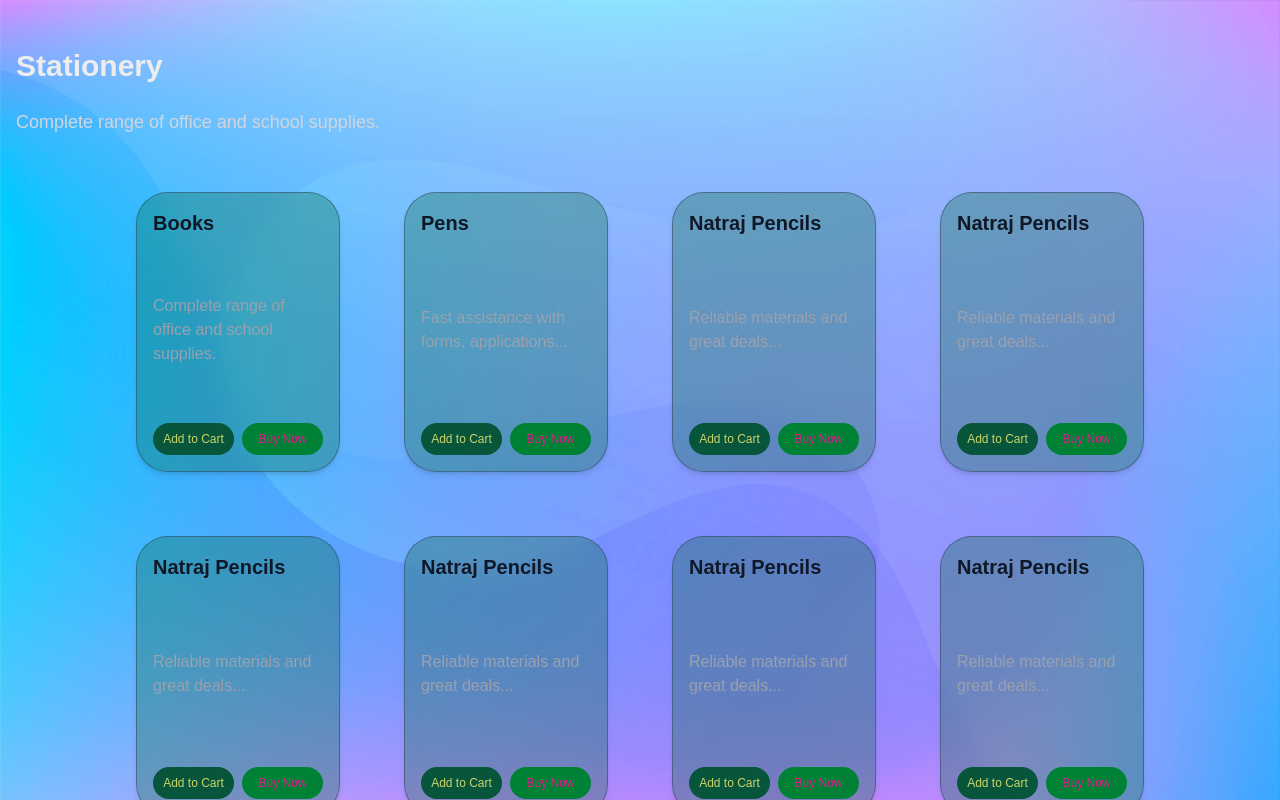
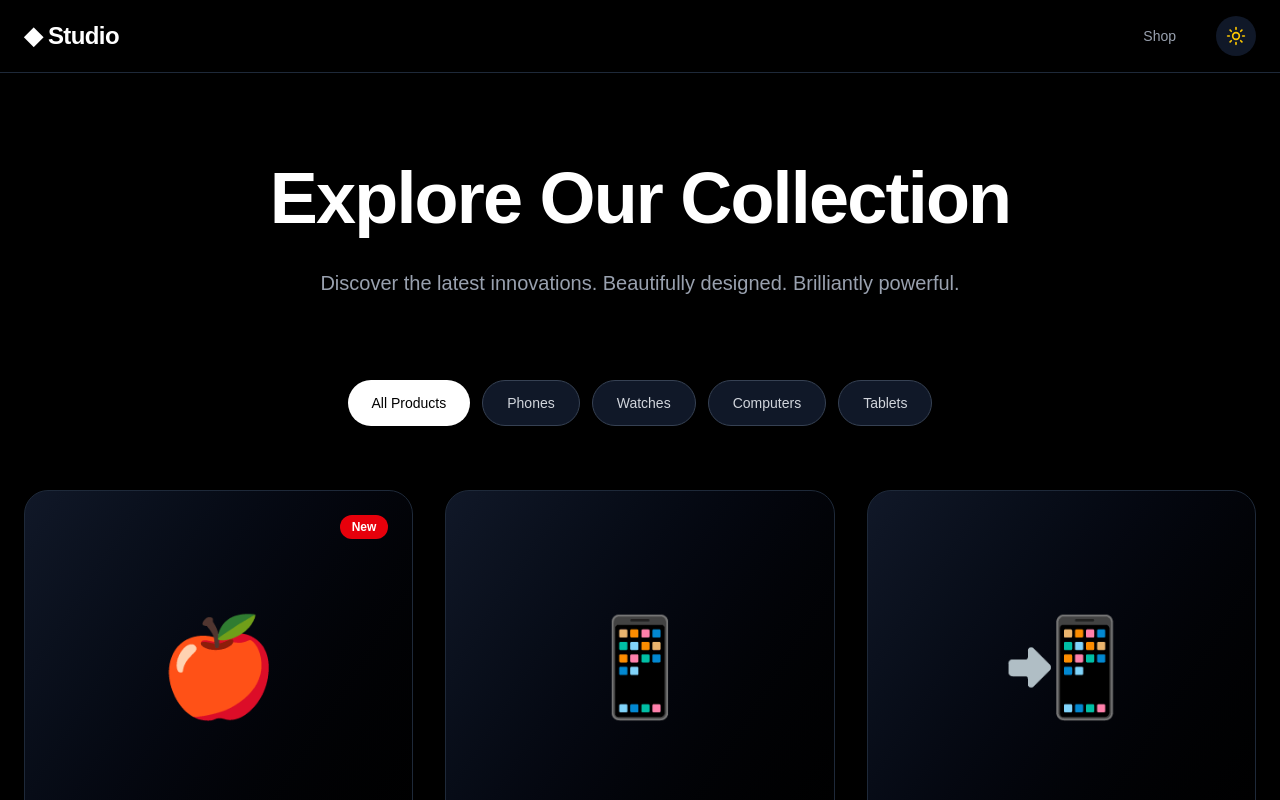
Before and after one commit to Raj9113/SK-stationary-website, a Next.js app: page /stationery in a window 1280 px wide. Shown: the top 800 px of the page. Built offline with nearby package versions, Linux system fonts and the light colour scheme.

Commit message:
config product layout

```diff
--- a/package.json
+++ b/package.json
@@ -9,6 +9,7 @@
     "lint": "eslint"
   },
   "dependencies": {
+    "lucide-react": "^1.16.0",
     "mongoose": "^9.6.1",
     "next": "^16.2.4",
     "react": "^19.2.5",
--- a/src/app/stationery/page.tsx
+++ b/src/app/stationery/page.tsx
@@ -1,333 +1,407 @@
-const Card = ({
-  title,
-  description,
-  linkText,
-  linkText2,
-  href,
-}: {
-  title: string;
+'use client';
+
+import { useState } from 'react';
+import { ChevronRight, Sun, Moon } from 'lucide-react';
+
+interface Product {
+  id: number;
+  name: string;
+  category: string;
+  price: string;
+  image: string;
   description: string;
-  linkText: string;
-  linkText2: string;
-  href: string;
-}) => {
+  badge?: string;
+}
+
+interface Category {
+  id: string;
+  label: string;
+}
+
+const products: Product[] = [
+  {
+    id: 1,
+    name: 'Pro Max',
+    category: 'phones',
+    price: '$1,199',
+    image: '🍎',
+    description: 'Stunning display. Lightning-fast performance.',
+    badge: 'New',
+  },
+  {
+    id: 2,
+    name: 'Pro',
+    category: 'phones',
+    price: '$999',
+    image: '📱',
+    description: 'Powerful. Advanced camera. All-day battery.',
+  },
+  {
+    id: 3,
+    name: 'Standard',
+    category: 'phones',
+    price: '$799',
+    image: '📲',
+    description: 'The latest in technology.',
+  },
+  {
+    id: 4,
+    name: 'Ultra',
+    category: 'watches',
+    price: '$799',
+    image: '⌚',
+    description: 'Titanium. Action button. Rugged design.',
+    badge: 'New',
+  },
+  {
+    id: 5,
+    name: 'Pro',
+    category: 'watches',
+    price: '$399',
+    image: '⏱️',
+    description: 'Advanced health tracking.',
+  },
+  {
+    id: 6,
+    name: 'SE',
+    category: 'watches',
+    price: '$249',
+    image: '⌛',
+    description: 'Essential features. Essential price.',
+  },
+  {
+    id: 7,
+    name: 'MacBook Pro',
+    category: 'computers',
+    price: '$1,999',
+    image: '💻',
+    description: 'Incredible performance. Stunning display.',
+    badge: 'New',
+  },
+  {
+    id: 8,
+    name: 'MacBook Air',
+    category: 'computers',
+    price: '$1,199',
+    image: '🖥️',
+    description: 'Powerful. Ultraportable.',
+  },
+  {
+    id: 9,
+    name: 'iMac',
+    category: 'computers',
+    price: '$1,499',
+    image: '🖨️',
+    description: '24-inch. All-in-one. Colorful.',
+  },
+  {
+    id: 10,
+    name: 'Air',
+    category: 'tablets',
+    price: '$599',
+    image: '📔',
+    description: 'Thin. Powerful. Colorful.',
+  },
+  {
+    id: 11,
+    name: 'Pro',
+    category: 'tablets',
+    price: '$1,099',
+    image: '📱',
+    description: 'The ultimate iPad experience.',
+    badge: 'New',
+  },
+  {
+    id: 12,
+    name: 'Mini',
+    category: 'tablets',
+    price: '$499',
+    image: '📲',
+    description: 'Powerful. Portable. Intelligent.',
+  },
+];
+
+const categories: Category[] = [
+  { id: 'all', label: 'All Products' },
+  { id: 'phones', label: 'Phones' },
+  { id: 'watches', label: 'Watches' },
+  { id: 'computers', label: 'Computers' },
+  { id: 'tablets', label: 'Tablets' },
+];
+
+export default function ProductPage() {
+  const [activeCategory, setActiveCategory] = useState<string>('all');
+  const [isDark, setIsDark] = useState<boolean>(true);
+
+  const filteredProducts: Product[] =
+    activeCategory === 'all'
+      ? products
+      : products.filter((p) => p.category === activeCategory);
+
+  const toggleTheme = (): void => {
+    setIsDark(!isDark);
+  };
+
   return (
-    // Agar aap yahan color change karenge, toh sabhi cards ka color badal jayega
-    <div className="bg-green-800/30 backdrop-blur-md p-4 md:rounded-4xl rounded-3xl shadow-md border border-slate-700/50 md:h-70 flex flex-col justify-between">
-      <h3 className="text-xl font-bold text-gray-900">{title}</h3>
-      <p className="text-gray-400">{description}</p>
-      <div className="flex flex-row gap-2">
-        <button className="bg-[#07553b] rounded-2xl w-45 h-8 text-xs text-[#ced46a] hover:bg-black hover:text-gray-100">
-          {linkText}
+    <div className={isDark ? 'min-h-screen bg-black' : 'min-h-screen bg-white'}>
+      {/* Navigation */}
+      <nav className={`sticky top-0 z-50 backdrop-blur-md transition-all duration-300 ${
+        isDark ? 'bg-black/80 border-gray-800' : 'bg-white/80 border-gray-200'
+      } border-b`}>
+        <div className="max-w-7xl mx-auto px-6 py-4">
+          <div className="flex items-center justify-between">
+            <h1 className={`text-2xl font-semibold ${isDark ? 'text-white' : 'text-black'} tracking-tight`}>
+              ◆ Studio
+            </h1>
+            <div className="flex items-center gap-6">
+              <button className={`px-4 py-2 text-sm transition-colors ${
+                isDark ? 'text-gray-400 hover:text-white' : 'text-gray-600 hover:text-black'
+              }`}>
+                Shop
               </button>
-        <button className="bg-green-700 rounded-2xl w-45 h-8 text-xs text-[#ea1591] hover:bg-black hover:text-gray-100">
-          {linkText2}
+              <button
+                onClick={toggleTheme}
+                className={`p-2.5 rounded-full transition-all duration-300 ${
+                  isDark
+                    ? 'bg-gray-900 text-yellow-400 hover:bg-gray-800'
+                    : 'bg-gray-100 text-gray-700 hover:bg-gray-200'
+                }`}
+                aria-label="Toggle theme"
+                title={isDark ? 'Switch to light mode' : 'Switch to dark mode'}
+              >
+                {isDark ? <Sun size={20} /> : <Moon size={20} />}
               </button>
             </div>
           </div>
-  );
-};
+        </div>
+      </nav>
 
-const Product = () => {
-  // 1. Ek variable jisse sabhi buttons ka naam ek saath change hoga
-  const BUTTON1_TEXT = "Add to Cart";
-  const BUTTON2_TEXT = "Buy Now";
+      {/* Hero Section */}
+      <section className="max-w-7xl mx-auto px-6 py-20 text-center">
+        <div className="space-y-6 animate-fade-in">
+          <h2 className={`text-6xl md:text-7xl font-bold ${
+            isDark ? 'text-white' : 'text-black'
+          } leading-tight tracking-tight`}>
+            Explore Our Collection
+          </h2>
+          <p className={`text-xl ${
+            isDark ? 'text-gray-400' : 'text-gray-600'
+          } max-w-2xl mx-auto leading-relaxed`}>
+            Discover the latest innovations. Beautifully designed. Brilliantly
+            powerful.
+          </p>
+        </div>
+      </section>
 
-  // 2. Aapke products ka data (Future mein yeh MongoDB se aayega)
-  const productsData = [
-    {
-      id: 1,
-      title: "Books",
-      description: "Complete range of office and school supplies.",
-      href: "/stationery",
-    },
-    {
-      id: 2,
-      title: "Pens",
-      description: "Fast assistance with forms, applications...",
-      href: "/janseva-kendr",
-    },
-    {
-      id: 3,
-      title: "Natraj Pencils",
-      description: "Reliable materials and great deals...",
-      href: "/shuttering",
-    },
-    {
-      id: 4,
-      title: "Natraj Pencils",
-      description: "Reliable materials and great deals...",
-      href: "/shuttering",
-    },
-    {
-      id: 5,
-      title: "Natraj Pencils",
-      description: "Reliable materials and great deals...",
-      href: "/shuttering",
-    },
-    {
-      id: 6,
-      title: "Natraj Pencils",
-      description: "Reliable materials and great deals...",
-      href: "/shuttering",
-    },
-    {
-      id: 7,
-      title: "Natraj Pencils",
-      description: "Reliable materials and great deals...",
-      href: "/shuttering",
-    },
-    {
-      id: 8,
-      title: "Natraj Pencils",
-      description: "Reliable materials and great deals...",
-      href: "/shuttering",
-    },
-    {
-      id: 9,
-      title: "Natraj Pencils",
-      description: "Reliable materials and great deals...",
-      href: "/shuttering",
-    },
-    {
-      id: 10,
-      title: "Natraj Pencils",
-      description: "Reliable materials and great deals...",
-      href: "/shuttering",
-    },
-    {
-      id: 11,
-      title: "Natraj Pencils",
-      description: "Reliable materials and great deals...",
-      href: "/shuttering",
-    },
-    {
-      id: 12,
-      title: "Natraj Pencils",
-      description: "Reliable materials and great deals...",
-      href: "/shuttering",
-    },
-    {
-      id: 13,
-      title: "Natraj Pencils",
-      description: "Reliable materials and great deals...",
-      href: "/shuttering",
-    },
-    {
-      id: 14,
-      title: "Natraj Pencils",
-      description: "Reliable materials and great deals...",
-      href: "/shuttering",
-    },
-    {
-      id: 15,
-      title: "Natraj Pencils",
-      description: "Reliable materials and great deals...",
-      href: "/shuttering",
-    },
-    {
-      id: 16,
-      title: "Natraj Pencils",
-      description: "Reliable materials and great deals...",
-      href: "/shuttering",
-    },
-    {
-      id: 17,
-      title: "Natraj Pencils",
-      description: "Reliable materials and great deals...",
-      href: "/shuttering",
-    },
-    {
-      id: 18,
-      title: "Natraj Pencils",
-      description: "Reliable materials and great deals...",
-      href: "/shuttering",
-    },
-    {
-      id: 19,
-      title: "Natraj Pencils",
-      description: "Reliable materials and great deals...",
-      href: "/shuttering",
-    },
-    {
-      id: 20,
-      title: "Natraj Pencils",
-      description: "Reliable materials and great deals...",
-      href: "/shuttering",
-    },
-    {
-      id: 21,
-      title: "Natraj Pencils",
-      description: "Reliable materials and great deals...",
-      href: "/shuttering",
-    },
-    {
-      id: 22,
-      title: "Natraj Pencils",
-      description: "Reliable materials and great deals...",
-      href: "/shuttering",
-    },
-    {
-      id: 23,
-      title: "Natraj Pencils",
-      description: "Reliable materials and great deals...",
-      href: "/shuttering",
-    },
-    {
-      id: 24,
-      title: "Natraj Pencils",
-      description: "Reliable materials and great deals...",
-      href: "/shuttering",
-    },
-    {
-      id: 25,
-      title: "Natraj Pencils",
-      description: "Reliable materials and great deals...",
-      href: "/shuttering",
-    },
-    {
-      id: 26,
-      title: "Natraj Pencils",
-      description: "Reliable materials and great deals...",
-      href: "/shuttering",
-    },
-    {
-      id: 27,
-      title: "Natraj Pencils",
-      description: "Reliable materials and great deals...",
-      href: "/shuttering",
-    },
-    {
-      id: 28,
-      title: "Natraj Pencils",
-      description: "Reliable materials and great deals...",
-      href: "/shuttering",
-    },
-    {
-      id: 29,
-      title: "Natraj Pencils",
-      description: "Reliable materials and great deals...",
-      href: "/shuttering",
-    },
-    {
-      id: 30,
-      title: "Natraj Pencils",
-      description: "Reliable materials and great deals...",
-      href: "/shuttering",
-    },
-    {
-      id: 31,
-      title: "Natraj Pencils",
-      description: "Reliable materials and great deals...",
-      href: "/shuttering",
-    },
-    {
-      id: 32,
-      title: "Natraj Pencils",
-      description: "Reliable materials and great deals...",
-      href: "/shuttering",
-    },
-    {
-      id: 33,
-      title: "Natraj Pencils",
-      description: "Reliable materials and great deals...",
-      href: "/shuttering",
-    },
-    {
-      id: 34,
-      title: "Natraj Pencils",
-      description: "Reliable materials and great deals...",
-      href: "/shuttering",
-    },
-    {
-      id: 35,
-      title: "Natraj Pencils",
-      description: "Reliable materials and great deals...",
-      href: "/shuttering",
-    },
-    {
-      id: 36,
-      title: "Natraj Pencils",
-      description: "Reliable materials and great deals...",
-      href: "/shuttering",
-    },
-    {
-      id: 37,
-      title: "Natraj Pencils",
-      description: "Reliable materials and great deals...",
-      href: "/shuttering",
-    },
-    {
-      id: 38,
-      title: "Natraj Pencils",
-      description: "Reliable materials and great deals...",
-      href: "/shuttering",
-    },
-    {
-      id: 39,
-      title: "Natraj Pencils",
-      description: "Reliable materials and great deals...",
-      href: "/shuttering",
-    },
-    {
-      id: 40,
-      title: "Natraj Pencils",
-      description: "Reliable materials and great deals...",
-      href: "/shuttering",
-    },
-    {
-      id: 41,
-      title: "Natraj Pencils",
-      description: "Reliable materials and great deals...",
-      href: "/shuttering",
-    },
-    {
-      id: 42,
-      title: "Natraj Pencils",
-      description: "Reliable materials and great deals...",
-      href: "/shuttering",
-    },
-    {
-      id: 43,
-      title: "Natraj Pencils",
-      description: "Reliable materials and great deals...",
-      href: "/shuttering",
-    },
-    {
-      id: 44,
-      title: "Natraj Pencils",
-      description: "Reliable materials and great deals...",
-      href: "/shuttering",
-    },
+      {/* Category Tabs */}
+      <section className="max-w-7xl mx-auto px-6 mb-16">
+        <div className="flex gap-3 overflow-x-auto pb-4 md:pb-0 md:justify-center">
+          {categories.map((category) => (
+            <button
+              key={category.id}
+              onClick={() => setActiveCategory(category.id)}
+              className={`whitespace-nowrap px-6 py-3 rounded-full text-sm font-medium transition-all duration-300 ${
+                activeCategory === category.id
+                  ? isDark
+                    ? 'bg-white text-black shadow-lg'
+                    : 'bg-black text-white shadow-lg'
+                  : isDark
+                  ? 'bg-gray-900 text-gray-300 hover:bg-gray-800 border border-gray-700'
+                  : 'bg-gray-100 text-gray-700 hover:bg-gray-200'
+              }`}
+            >
+              {category.label}
+            </button>
+          ))}
+        </div>
+      </section>
 
-    // Bas yahan naye products add karte jaiye, HTML mein kuch change nahi karna padega
-  ];
-  return (
-    <div className="bg-[url('/Img/bg-1.jpg')] bg-cover bg-fixed bg-center bg-no-repeat py-12">
-      <div className="container mx-auto px-4">
-        <h1 className="text-3xl font-bold mb-6">Stationery</h1>
-        <p className="text-lg text-gray-300 mb-8">
-          Complete range of office and school supplies.
+      {/* Products Grid */}
+      <section className="max-w-7xl mx-auto px-6 pb-32">
+        <div className="grid grid-cols-1 md:grid-cols-2 lg:grid-cols-3 gap-8">
+          {filteredProducts.map((product, index) => (
+            <div
+              key={product.id}
+              className="group cursor-pointer"
+              style={{
+                animationDelay: `${index * 50}ms`,
+              }}
+            >
+              {/* Product Card */}
+              <div className={`relative rounded-3xl p-12 overflow-hidden transition-all duration-500 hover:shadow-2xl ${
+                isDark
+                  ? 'bg-linear-to-br from-gray-900 to-black border border-gray-800 hover:border-gray-700'
+                  : 'bg-linear-to-br from-gray-50 to-gray-100 border border-gray-200 hover:border-gray-300'
+              }`}>
+                {/* Glow effect on hover */}
+                <div className={`absolute inset-0 opacity-0 group-hover:opacity-100 transition-opacity duration-500 ${
+                  isDark
+                    ? 'bg-linear-to-br from-gray-800/30 to-transparent'
+                    : 'bg-linear-to-br from-white/50 to-transparent'
+                }`} />
+
+                {/* Badge */}
+                {product.badge && (
+                  <div className="absolute top-6 right-6 bg-red-600 text-white px-3 py-1 rounded-full text-xs font-semibold">
+                    {product.badge}
+                  </div>
+                )}
+
+                {/* Product Image */}
+                <div className="relative h-64 flex items-center justify-center mb-8 transform group-hover:scale-110 transition-transform duration-500">
+                  <span className="text-8xl">{product.image}</span>
+                </div>
+
+                {/* Product Info */}
+                <div className="relative space-y-4">
+                  <p className="text-sm font-semibold text-gray-500 uppercase tracking-wider">
+                    {product.category}
                   </p>
-        <div className="">
-          <div className="grid md:grid-cols-4 md:gap-16 gap-6 grid-cols-2 p-6 md:px-30">
-            {/* Yeh code array mein jitne products honge, utne Card apne aap bana dega */}
-            {productsData.map((product) => (
-              <Card
-                key={product.id}
-                title={product.title}
-                description={product.description}
-                linkText={BUTTON1_TEXT}
-                linkText2={BUTTON2_TEXT}
-                // Yahan aapka variable use ho raha hai
-                href={product.href}
-              />
-            ))}
+                  <h3 className={`text-3xl font-bold ${isDark ? 'text-white' : 'text-black'} leading-tight`}>
+                    {product.name}
+                  </h3>
+                  <p className={`text-base leading-relaxed ${isDark ? 'text-gray-400' : 'text-gray-600'}`}>
+                    {product.description}
+                  </p>
+                  <div className="flex items-center justify-between pt-6">
+                    <span className={`text-2xl font-semibold ${isDark ? 'text-white' : 'text-black'}`}>
+                      {product.price}
+                    </span>
+                    <div className={`w-10 h-10 rounded-full flex items-center justify-center transform group-hover:translate-x-1 transition-transform duration-300 ${
+                      isDark ? 'bg-white text-black' : 'bg-black text-white'
+                    }`}>
+                      <ChevronRight size={20} />
                     </div>
                   </div>
                 </div>
               </div>
+
+              {/* Learn More Link */}
+              <button className={`mt-4 text-sm font-semibold flex items-center gap-1 group/link transition-colors ${
+                isDark ? 'text-blue-400 hover:text-blue-300' : 'text-blue-600 hover:text-blue-700'
+              }`}>
+                Learn more
+                <ChevronRight
+                  size={16}
+                  className="transform group-hover/link:translate-x-1 transition-transform"
+                />
+              </button>
+            </div>
+          ))}
+        </div>
+
+        {/* No products message */}
+        {filteredProducts.length === 0 && (
+          <div className="text-center py-20">
+            <p className={`${isDark ? 'text-gray-400' : 'text-gray-600'} text-lg`}>
+              No products found
+            </p>
+          </div>
+        )}
+      </section>
+
+      {/* Footer */}
+      <footer className={`py-12 transition-colors duration-300 ${
+        isDark ? 'bg-gray-950 text-white border-gray-800' : 'bg-gray-50 text-gray-900 border-gray-200'
+      } border-t`}>
+        <div className="max-w-7xl mx-auto px-6">
+          <div className={`grid grid-cols-2 md:grid-cols-4 gap-8 pb-8 ${
+            isDark ? 'border-gray-800' : 'border-gray-200'
+          } border-b`}>
+            <div>
+              <h4 className="font-semibold mb-4">Shop</h4>
+              <ul className={`space-y-2 text-sm ${isDark ? 'text-gray-400' : 'text-gray-600'}`}>
+                <li>
+                  <a href="#" className={`transition-colors ${isDark ? 'hover:text-white' : 'hover:text-gray-900'}`}>
+                    Phones
+                  </a>
+                </li>
+                <li>
+                  <a href="#" className={`transition-colors ${isDark ? 'hover:text-white' : 'hover:text-gray-900'}`}>
+                    Watches
+                  </a>
+                </li>
+                <li>
+                  <a href="#" className={`transition-colors ${isDark ? 'hover:text-white' : 'hover:text-gray-900'}`}>
+                    Computers
+                  </a>
+                </li>
+              </ul>
+            </div>
+            <div>
+              <h4 className="font-semibold mb-4">Support</h4>
+              <ul className={`space-y-2 text-sm ${isDark ? 'text-gray-400' : 'text-gray-600'}`}>
+                <li>
+                  <a href="#" className={`transition-colors ${isDark ? 'hover:text-white' : 'hover:text-gray-900'}`}>
+                    Help
+                  </a>
+                </li>
+                <li>
+                  <a href="#" className={`transition-colors ${isDark ? 'hover:text-white' : 'hover:text-gray-900'}`}>
+                    Contact
+                  </a>
+                </li>
+              </ul>
+            </div>
+            <div>
+              <h4 className="font-semibold mb-4">Company</h4>
+              <ul className={`space-y-2 text-sm ${isDark ? 'text-gray-400' : 'text-gray-600'}`}>
+                <li>
+                  <a href="#" className={`transition-colors ${isDark ? 'hover:text-white' : 'hover:text-gray-900'}`}>
+                    About
+                  </a>
+                </li>
+                <li>
+                  <a href="#" className={`transition-colors ${isDark ? 'hover:text-white' : 'hover:text-gray-900'}`}>
+                    Press
+                  </a>
+                </li>
+              </ul>
+            </div>
+            <div>
+              <h4 className="font-semibold mb-4">Legal</h4>
+              <ul className={`space-y-2 text-sm ${isDark ? 'text-gray-400' : 'text-gray-600'}`}>
+                <li>
+                  <a href="#" className={`transition-colors ${isDark ? 'hover:text-white' : 'hover:text-gray-900'}`}>
+                    Privacy
+                  </a>
+                </li>
+                <li>
+                  <a href="#" className={`transition-colors ${isDark ? 'hover:text-white' : 'hover:text-gray-900'}`}>
+                    Terms
+                  </a>
+                </li>
+              </ul>
+            </div>
+          </div>
+          <div className={`pt-8 text-center text-sm ${isDark ? 'text-gray-400' : 'text-gray-600'}`}>
+            <p>&copy; 2024 Studio. All rights reserved.</p>
+          </div>
+        </div>
+      </footer>
+
+      {/* Animations */}
+      <style jsx>{`
+        @keyframes fade-in {
+          from {
+            opacity: 0;
+            transform: translateY(20px);
+          }
+          to {
+            opacity: 1;
+            transform: translateY(0);
+          }
+        }
+
+        .animate-fade-in {
+          animation: fade-in 0.8s ease-out;
+        }
+
+        .group {
+          animation: fade-in 0.6s ease-out forwards;
+          opacity: 0;
+        }
+      `}</style>
+    </div>
   );
-};
-
-export default Product;
+}
```
Also changed, not shown: 1 other file (tests, documents, lock files or other folders). Lines whose indentation alone changed are shown as unchanged.
